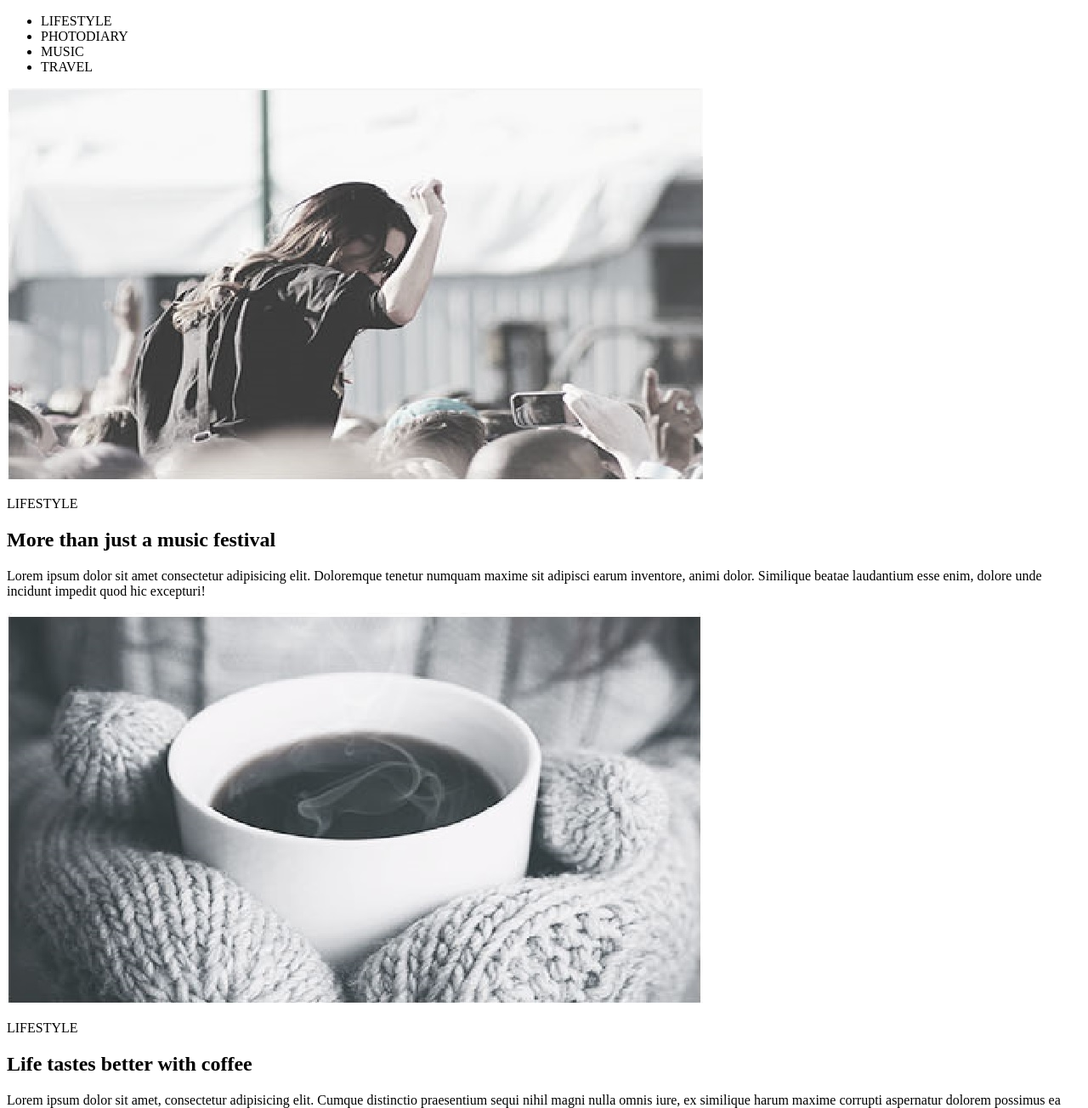
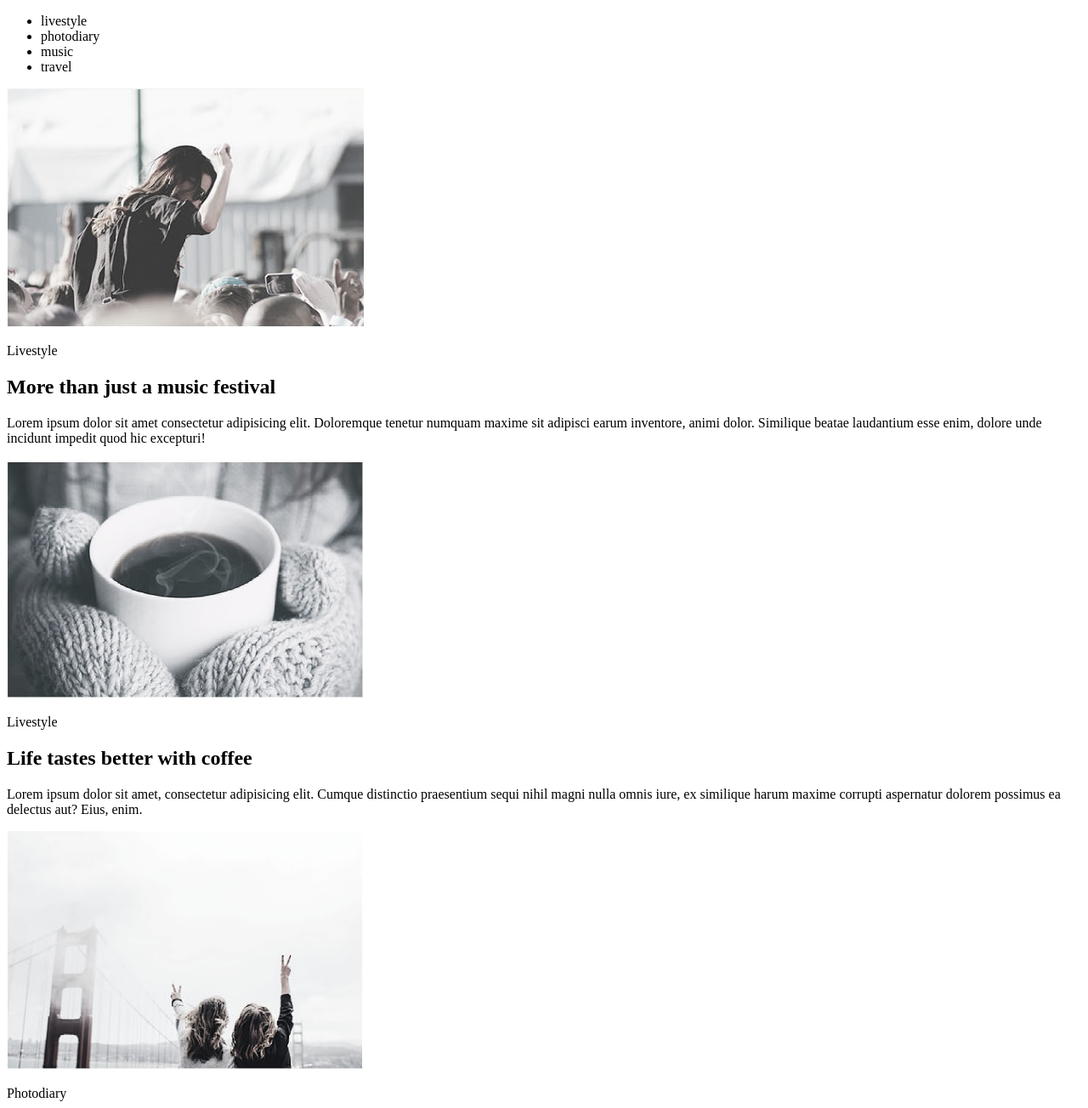
Before and after one commit to ZdorovykSergiy/goit-fe-course, a plain HTML site: page html-css/module-1-2/homework/index.html in a window 1280 px wide. Shown: the top 1304 px of the page at 85% size. Drawn offline with Linux system fonts and the light colour scheme.

Commit message:
homework1.2

```diff
--- a/html-css/module-1-2/homework/index.html
+++ b/html-css/module-1-2/homework/index.html
@@ -8,46 +8,40 @@
 </head>
 <body>
     <ul>
-        <li><a>LIFESTYLE</a></li>
-        <li><a>PHOTODIARY</a></li>
-        <li><a>MUSIC</a></li>
-        <li><a>TRAVEL</a></li>
+        <li><a>livestyle</a></li>
+        <li><a>photodiary</a></li>
+        <li><a>music</a></li>
+        <li><a>travel</a></li>
     </ul>
     <div>
-        <div><img src="img/1.jpg" alt="girl">
-        <p>LIFESTYLE</p>
-        </div>
+        <img src="img/1.jpg" alt="girl" width="420px" height="280px">
+        <p>Livestyle</p>
         <h2>More than just a music festival</h2>
         <p>Lorem ipsum dolor sit amet consectetur adipisicing elit.
              Doloremque tenetur numquam maxime sit adipisci earum inventore, animi dolor. Similique beatae laudantium esse enim,
              dolore unde incidunt impedit quod hic excepturi!</p>
     </div>
     <div>
-        <div>
-            <img src="img/2.jpg" alt="cofee">
-            <p>LIFESTYLE</p>
-        </div>
+            <img src="img/2.jpg" alt="cofee" width="420px" height="280px">
+            <p>Livestyle</p>
         <h2>Life tastes better with coffee</h2>
         <p>Lorem ipsum dolor sit amet, consectetur adipisicing elit. Cumque distinctio praesentium sequi nihil magni nulla omnis iure,
              ex similique harum maxime corrupti aspernatur dolorem possimus ea delectus aut? Eius, enim.</p>
     </div>
     <div>
-        <div>
-            <img src="img/3.jpg" alt="girls_in_front_of_the_bridge">
-            <p>PHOTODIARY</p>
-        </div>
-        <h2>American dream </h2>
+            <img src="img/3.jpg" alt="girls_in_front_of_the_bridge" width="420px" height="280px">
+            <p>Photodiary</p>
+            <h2>American dream </h2>
         <p>Lorem ipsum dolor sit amet consectetur adipisicing elit. Quas ea laborum voluptatum rerum veniam esse repellat corrupti numquam.
          Harum veritatis nemo, vitae veniam temporibus odit quae nulla minima! Quod, reprehenderit?</p>
     </div>
     <div>
-        <div>
-            <img src="img/4.jpg" alt="man_in_jacket">
-            <p>PHOTODIARY</p>
-        </div>
+        <img src="img/4.jpg" alt="man_in_jacket" width="420px" height="280px">
+            <p>Photodiary</p>
         <h2>A day exploring the Alps</h2>
         <p>Lorem ipsum dolor, sit amet consectetur adipisicing elit. Quis, ullam, qui consequatur sapiente expedita sit laborum ab neque
              repellat eos eveniet doloribus ducimus exercitationem inventore, dolorum aliquid? Eaque, tempora placeat.</p>
     </div>
+    <button type="button">Read more</button>
 </body>
 </html>
```
